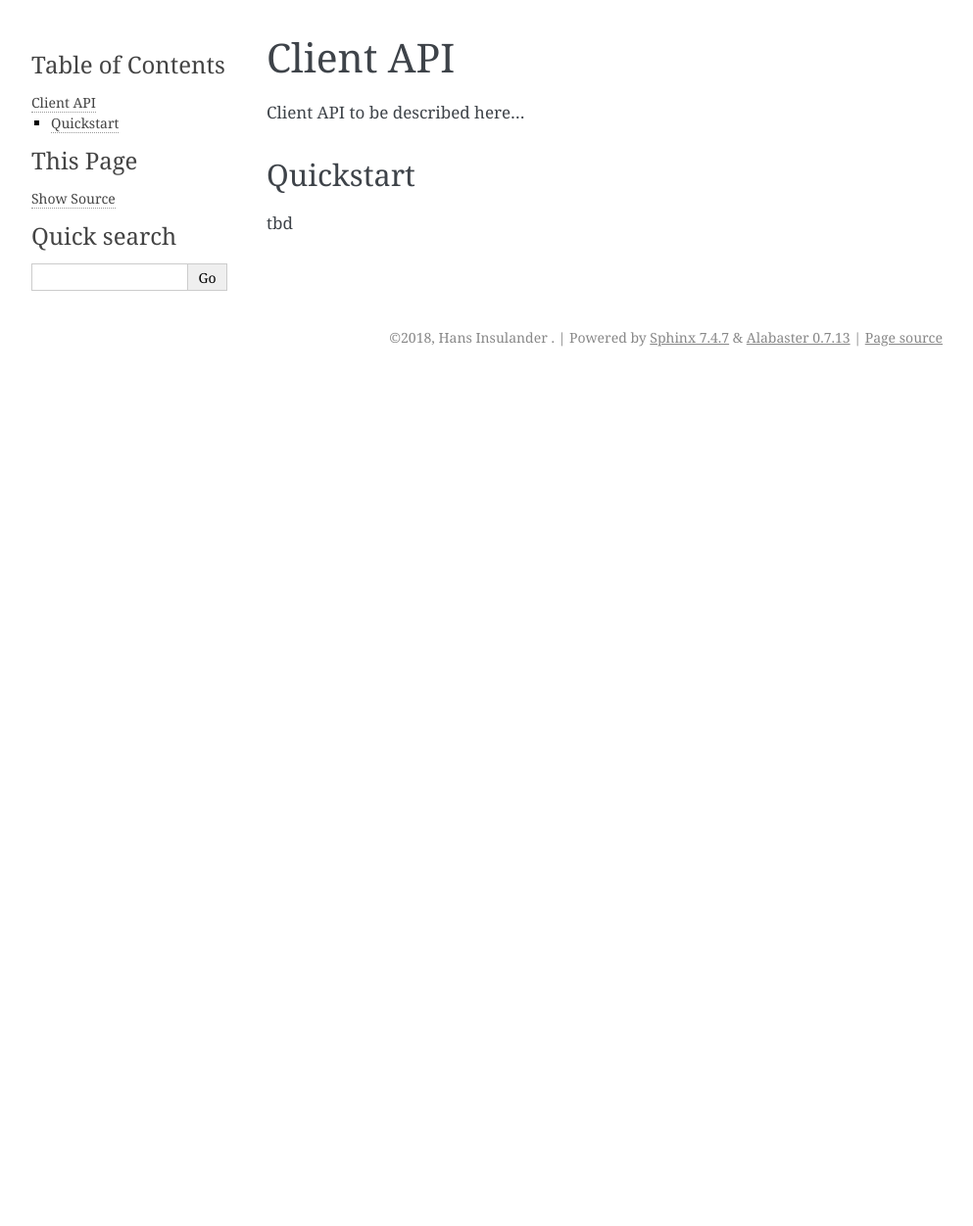
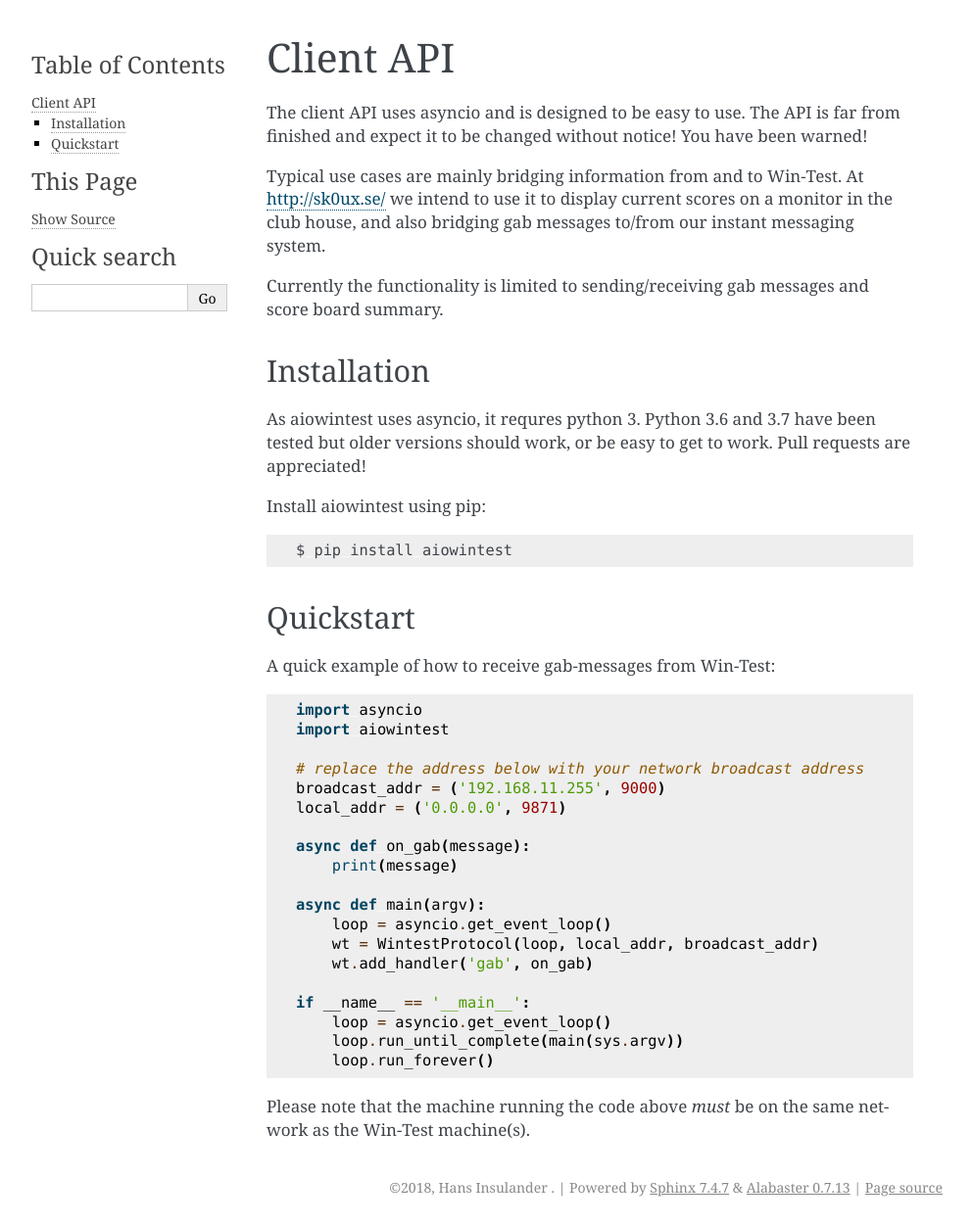
Before and after one commit to hin/aiowintest, a Sphinx documentation site: the page built from docs/client.rst, in a window 1280 px wide. Shown: the whole page at 98% size, without its empty margins (148-1141 px from the left). Built offline with Sphinx 7.4.7, drawn with Linux system fonts in a browser that asks for light colours; before the commit the page ends 900 px from its top, so only the background shows below that.

Commit message:
Add some API docs + bump version to 0.0.2

```diff
--- a/aiowintest/__init__.py
+++ b/aiowintest/__init__.py
@@ -1,3 +1,3 @@
 from .protocol import WintestProtocol
 
-__version__ = '0.0.2dev1'
+__version__ = '0.0.2'
--- a/docs/client.rst
+++ b/docs/client.rst
@@ -4,14 +4,61 @@
 Client API
 ==========
 
-Client API to be described here...
+The client API uses asyncio and is designed to be easy to use. The API is
+far from finished and expect it to be changed without notice!
+You have been warned!
 
-.. aiowintest-client-quickstart:
+Typical use cases are mainly bridging information from and to Win-Test. At
+http://sk0ux.se/ we intend to use it to display current scores on a monitor
+in the club house, and also bridging gab messages to/from our instant messaging
+system.
+
+Currently the functionality is limited to sending/receiving gab messages and
+score board summary.
+
+Installation
+============
+
+As aiowintest uses asyncio, it requres python 3. Python 3.6 and 3.7 have been
+tested but older versions should work, or be easy to get to work.
+Pull requests are appreciated!
+
+Install aiowintest using pip:
+
+.. code-block:: bash
+
+    $ pip install aiowintest
 
 Quickstart
 ==========
 
-tbd
+A quick example of how to receive gab-messages from Win-Test:
+
+.. code-block:: python3
+
+    import asyncio
+    import aiowintest
+
+    # replace the address below with your network broadcast address
+    broadcast_addr = ('192.168.11.255', 9000)
+    local_addr = ('0.0.0.0', 9871)
+
+    async def on_gab(message):
+        print(message)
+
+    async def main(argv):
+        loop = asyncio.get_event_loop()
+        wt = WintestProtocol(loop, local_addr, broadcast_addr)
+        wt.add_handler('gab', on_gab)
+
+    if __name__ == '__main__':
+        loop = asyncio.get_event_loop()
+        loop.run_until_complete(main(sys.argv))
+        loop.run_forever()
+
+Please note that the machine running the code above *must* be on the
+same network as the Win-Test machine(s).
+
 
 .. toctree::
    :caption: Contents:
--- a/setup.py
+++ b/setup.py
@@ -21,7 +21,7 @@
       version='{major}.{minor}.{patch}.{tag}'.format(**_version_info),
       description='Python implementation of the Win-Test UDP protocol',
       long_description=open('README.rst').read(),
-      url='http://github.com/hin/aiowintest',
+      url='https://github.com/hin/aiowintest',
       author='Hans Insulander SM0UTY',
       author_email='hans@codium.se',
       license='BSD 2-Clause "Simplified" License',
```
